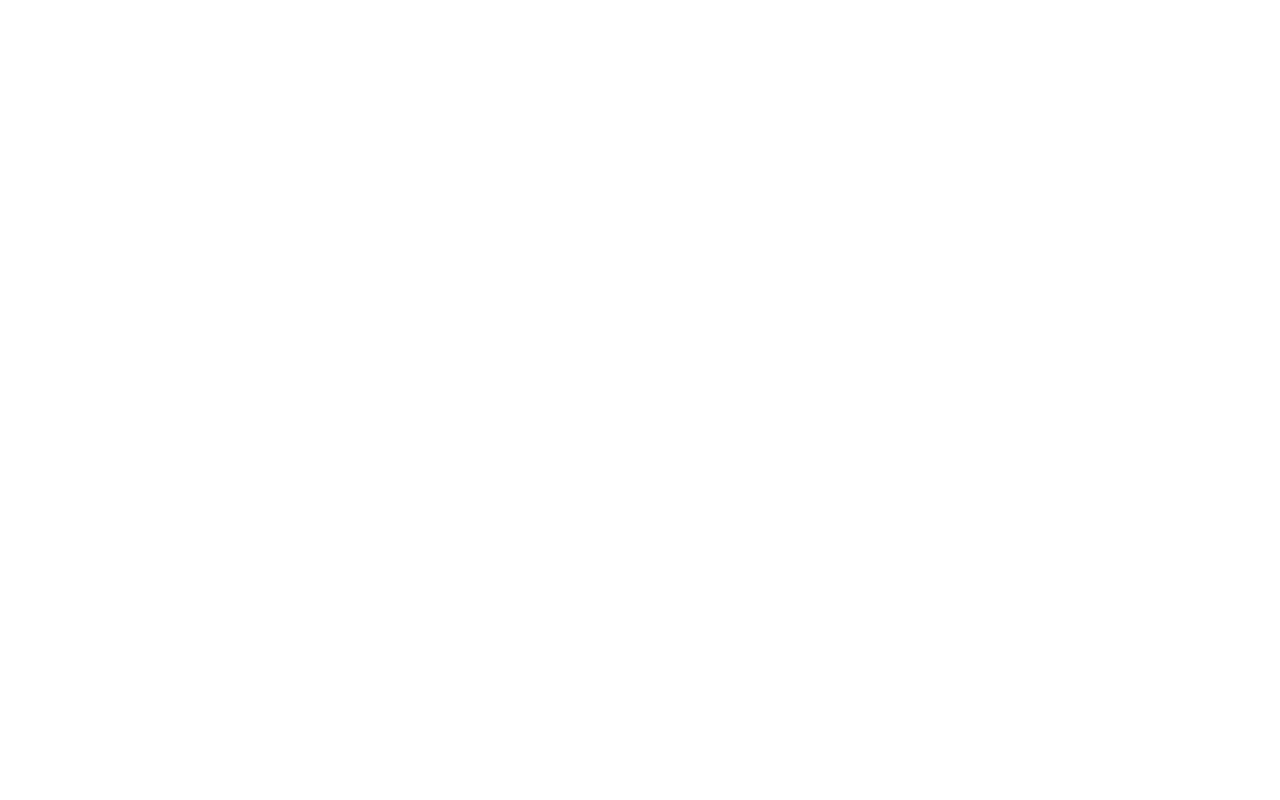
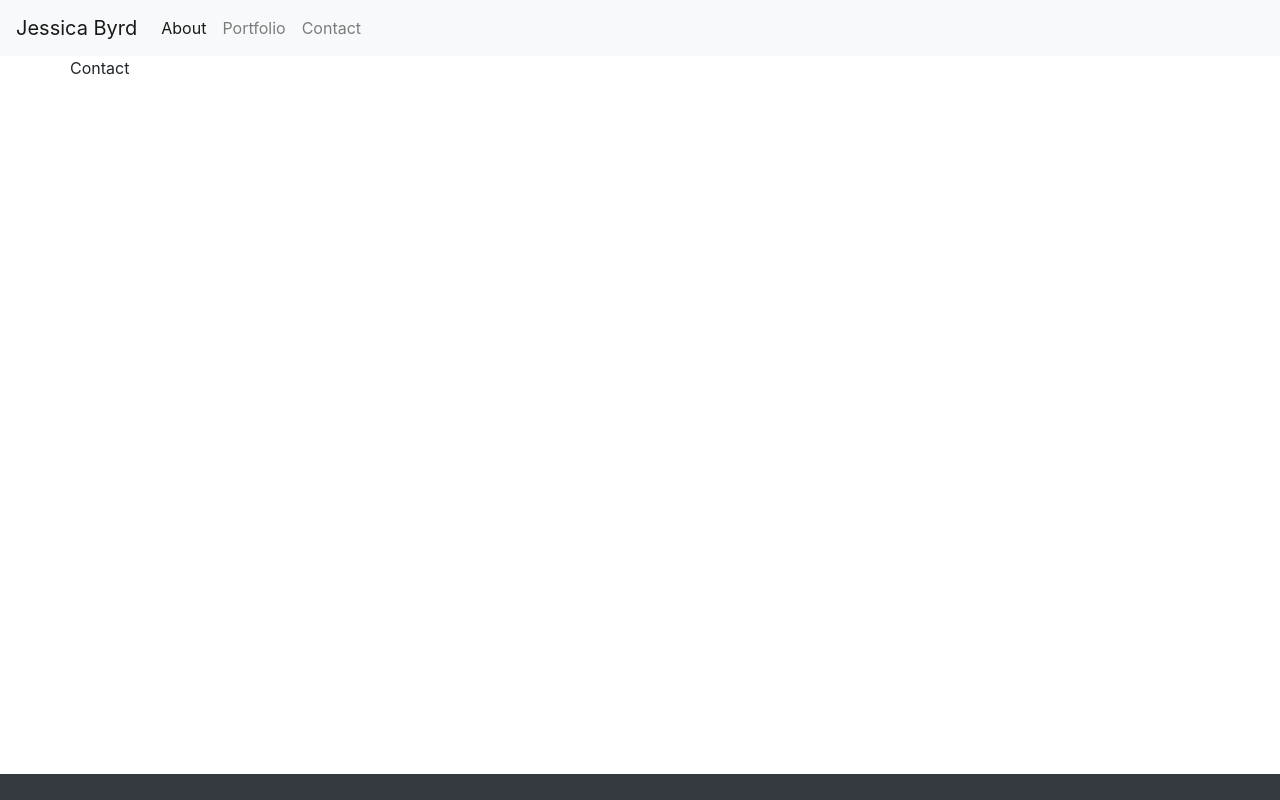
Before and after one commit to byrdjess11/Bootstrap-Portfolio, a plain HTML site: page contact.html in a window 1280 px wide. Drawn offline with nearby package versions, Linux system fonts and the light colour scheme.

Commit message:
basicchange

```diff
--- a/contact.html
+++ b/contact.html
@@ -0,0 +1,54 @@
+<!doctype html>
+<html lang="en">
+    <head>
+
+        <meta charset="utf-8">
+        <link rel="stylesheet" href="https://stackpath.bootstrapcdn.com/bootstrap/4.2.1/css/bootstrap.min.css" integrity="sha384-GJzZqFGwb1QTTN6wy59ffF1BuGJpLSa9DkKMp0DgiMDm4iYMj70gZWKYbI706tWS" crossorigin="anonymous">
+
+        <title>
+            Bootstrap-Portfolio
+        </title>
+
+    </head>
+    <body>
+
+            <nav class="navbar navbar-expand-lg navbar-light bg-light">
+                    <a class="navbar-brand" href="#">Jessica Byrd</a>
+                    <button class="navbar-toggler" type="button" data-toggle="collapse" data-target="#navbarNavDropdown" aria-controls="navbarNavDropdown" aria-expanded="false" aria-label="Toggle navigation">
+                      <span class="navbar-toggler-icon"></span>
+                    </button>
+                    <div class="collapse navbar-collapse" id="navbarNavDropdown">
+                      <ul class="navbar-nav">
+                        <li class="nav-item active">
+                          <a class="nav-link" href="index.html">About <span class="sr-only">(current)</span></a>
+                        </li>
+                        <li class="nav-item">
+                          <a class="nav-link" href="portfolio.html">Portfolio</a>
+                        </li>
+                        <li class="nav-item">
+                          <a class="nav-link" href="contact.html">Contact</a>
+                        </li>
+                      </ul>
+                    </div>
+            </nav>
+
+            <div class = "container">
+                <div class = "row">
+                    Contact
+
+                </div>
+
+            </div>
+
+
+        </body>
+
+        <footer>
+
+                <nav class="navbar fixed-bottom navbar-light bg-dark">
+                        <a class="navbar-brand" href="#"></a>
+                      </nav>
+
+        </footer>
+
+    </html>
```
Also changed, not shown: index.html (+9 -5 lines), portfolio.html (+52 -0 lines).
